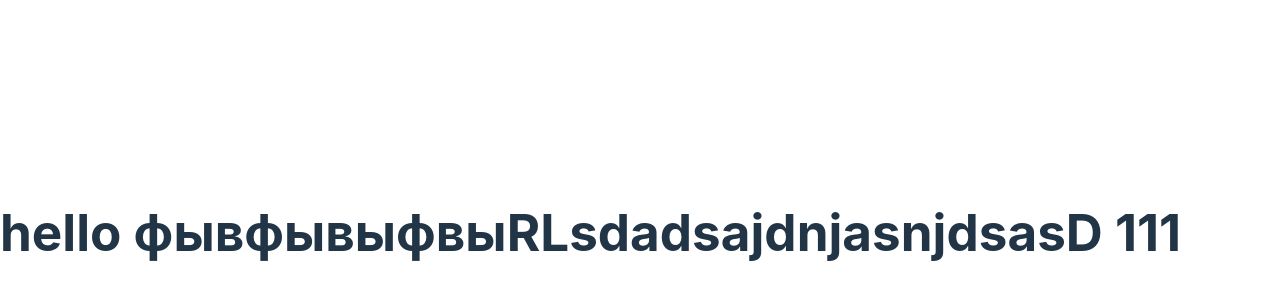
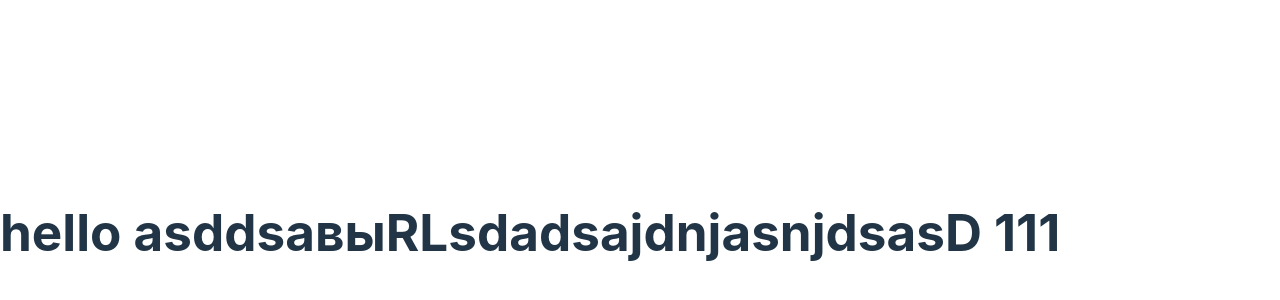
Before and after one commit to ramilqO/micro-1, a React (Vite) app: page / in a window 1280 px wide. Shown: the part 168-468 px from the top of the page. Built offline with nearby package versions, Linux system fonts and the light colour scheme.

Commit message:
update component

```diff
--- a/src/App.tsx
+++ b/src/App.tsx
@@ -1,7 +1,7 @@
 function App() {
   return (
    <div>
-    <h1>hello фывфывыфвыRLsdadsajdnjasnjdsasD 111</h1>
+    <h1>hello asddsaвыRLsdadsajdnjasnjdsasD 111</h1>
    </div>
   )
 }
```
